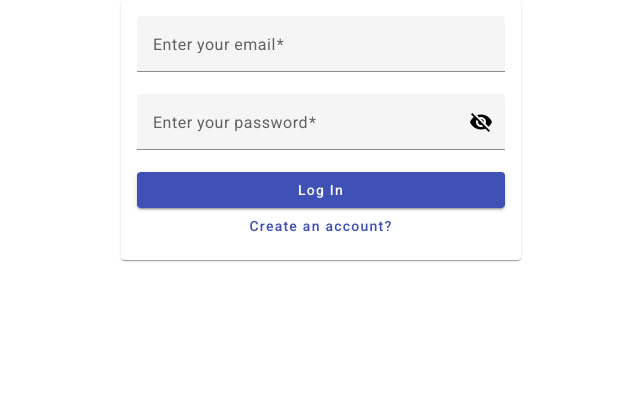
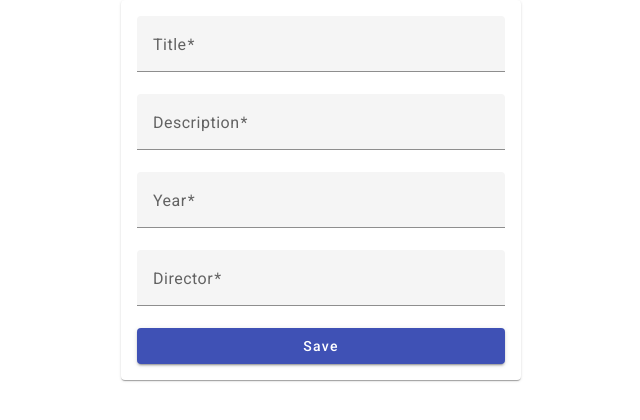
Before and after one commit to andreigavri/Angular, an Angular app: page / in a window 1280 px wide. Shown: the top 420 px of the page, without its empty margins (319-959 px from the left). Built offline with nearby package versions, Linux system fonts and the light colour scheme.

Commit message:
new changes/ building dashboard

```diff
--- a/src/app/app.component.html
+++ b/src/app/app.component.html
@@ -1,2 +1,2 @@
-<app-auth>
-</app-auth>
+<app-dashboard>
+</app-dashboard>
--- a/src/app/app.module.ts
+++ b/src/app/app.module.ts
@@ -10,12 +10,14 @@ import {MatInputModule} from "@angular/material/input";
 import {ReactiveFormsModule} from "@angular/forms";
 import {MatIconModule} from "@angular/material/icon";
 import {MatButtonModule} from "@angular/material/button";
+import { AddEditMovieComponent } from './dashboard/add-edit-movie/add-edit-movie.component';
 
 @NgModule({
   declarations: [
     AppComponent,
     AuthComponent,
-    DashboardComponent
+    DashboardComponent,
+    AddEditMovieComponent
   ],
   imports: [
     BrowserModule,
--- a/src/app/auth/auth.component.html
+++ b/src/app/auth/auth.component.html
@@ -1,5 +1,5 @@
 <div [ngSwitch]="authType">
-  <mat-card class="card-container" *ngSwitchCase="'log in'">
+  <mat-card class="card-container" *ngSwitchCase="'login'">
     <mat-card-content>
       <div class="input-container">
         <mat-form-field class="input-field">
@@ -30,7 +30,7 @@
       <div class="input-container">
         <mat-form-field class="input-field">
           <mat-label>username</mat-label>
-          <input matInput placeholder="pat@example.com" [formControl]="email" required>
+          <input matInput placeholder="pat@example.com" [formControl]="username" required>
           <mat-error *ngIf="email.invalid">{{getErrorMessage()}}</mat-error>
         </mat-form-field>
       </div>
@@ -55,7 +55,7 @@
       <div class="input-container">
         <mat-form-field class="input-field">
           <mat-label>Enter your password</mat-label>
-          <input matInput [type]="hide ? 'password' : 'text'" [formControl]='password'>
+          <input matInput [type]="hide ? 'password' : 'text'" [formControl]='reTypePassword'>
           <button mat-icon-button matSuffix (click)="hide = !hide" [attr.aria-label]="'Hide password'"
                   [attr.aria-pressed]="hide">
             <mat-icon>{{hide ? 'visibility_off' : 'visibility'}}</mat-icon>
--- a/src/app/auth/auth.component.ts
+++ b/src/app/auth/auth.component.ts
@@ -1,4 +1,4 @@
-import {Component} from '@angular/core';
+import { Component } from '@angular/core';
 import {FormControl, Validators} from "@angular/forms";
 
 @Component({
@@ -8,11 +8,11 @@ import {FormControl, Validators} from "@angular/forms";
 })
 export class AuthComponent {
   email = new FormControl('', [Validators.required, Validators.email]);
+  username = new FormControl('', [Validators.required]);
   password = new FormControl('', [Validators.required]);
+  reTypePassword = new FormControl('', [Validators.required]);
   hide = true;
-
-  authType: string = 'log in';
-
+  authType = "login"
   getErrorMessage() {
     if (this.email.hasError('required')) {
       return 'You must enter a value';
@@ -20,12 +20,11 @@ export class AuthComponent {
 
     return this.email.hasError('email') ? 'Not a valid email' : '';
   }
-
   onChangeAuthType(): void {
-    if (this.authType == 'log in') {
+    if (this.authType == 'login') {
       this.authType = 'register';
     } else {
-      this.authType = 'log in';
+      this.authType = 'login';
     }
   }
 }
--- /dev/null
+++ b/src/app/dashboard/add-edit-movie/add-edit-movie.component.css
@@ -0,0 +1,17 @@
+.input-container mat-form-field + mat-form-field {
+  margin-left: 8px;
+
+}
+
+.card-container {
+  width: 400px;
+  margin: auto;
+}
+
+.input-field {
+  width: 100%;
+}
+.div-buttons-container{
+  margin: auto;
+  display: grid;
+}
--- /dev/null
+++ b/src/app/dashboard/add-edit-movie/add-edit-movie.component.html
@@ -0,0 +1,35 @@
+<mat-card class="card-container">
+  <mat-card-content>
+    <div class="input-container">
+      <mat-form-field class="input-field">
+        <mat-label>Title</mat-label>
+        <input matInput placeholder="Ghost" [formControl]="title" required>
+        <mat-error *ngIf="title.invalid">{{getErrorMessage()}}</mat-error>
+      </mat-form-field>
+    </div>
+    <div class="input-container">
+      <mat-form-field class="input-field">
+        <mat-label>Description</mat-label>
+        <input matInput placeholder="Horror movie" [formControl]="description" required>
+        <mat-error *ngIf="description.invalid">{{getErrorMessage()}}</mat-error>
+      </mat-form-field>
+    </div>
+    <div class="input-container">
+      <mat-form-field class="input-field">
+        <mat-label>Year</mat-label>
+        <input matInput type="text" placeholder="2000" [formControl]='year'>
+        <mat-error *ngIf="year.invalid">{{getErrorMessage()}}</mat-error>
+      </mat-form-field>
+    </div>
+    <div class="input-container">
+      <mat-form-field class="input-field">
+        <mat-label>Director</mat-label>
+        <input matInput type="text" placeholder="Mark Steven Johnson" [formControl]='director'>
+        <mat-error *ngIf="director.invalid">{{getErrorMessage()}}</mat-error>
+      </mat-form-field>
+    </div>
+    <div class="div-buttons-container">
+      <button mat-raised-button color="primary">Save</button>
+    </div>
+  </mat-card-content>
+</mat-card>
--- /dev/null
+++ b/src/app/dashboard/add-edit-movie/add-edit-movie.component.ts
@@ -0,0 +1,18 @@
+import {Component} from '@angular/core';
+import {FormControl, Validators} from "@angular/forms";
+
+@Component({
+  selector: 'app-add-edit-movie',
+  templateUrl: './add-edit-movie.component.html',
+  styleUrls: ['./add-edit-movie.component.css']
+})
+export class AddEditMovieComponent {
+  title: FormControl<any> = new FormControl<any>("", [Validators.required])
+  description: FormControl<any> = new FormControl<any>("", [Validators.required])
+  director: FormControl<any> = new FormControl<any>("", [Validators.required])
+  year: FormControl<any> = new FormControl<any>("", [Validators.required])
+
+  getErrorMessage() {
+    return "error found"
+  }
+}
--- a/src/app/dashboard/dashboard.component.html
+++ b/src/app/dashboard/dashboard.component.html
@@ -1,9 +1,2 @@
-<p>dashboard works!</p>
-<p>1</p>
-<p>2</p>
-<p>3</p>
-<p>4</p>
-<p>5</p>
-<p>6</p>
-
-<p *ngFor="let nr of floors">{{nr}}</p>
+<app-add-edit-movie>
+</app-add-edit-movie>
```
